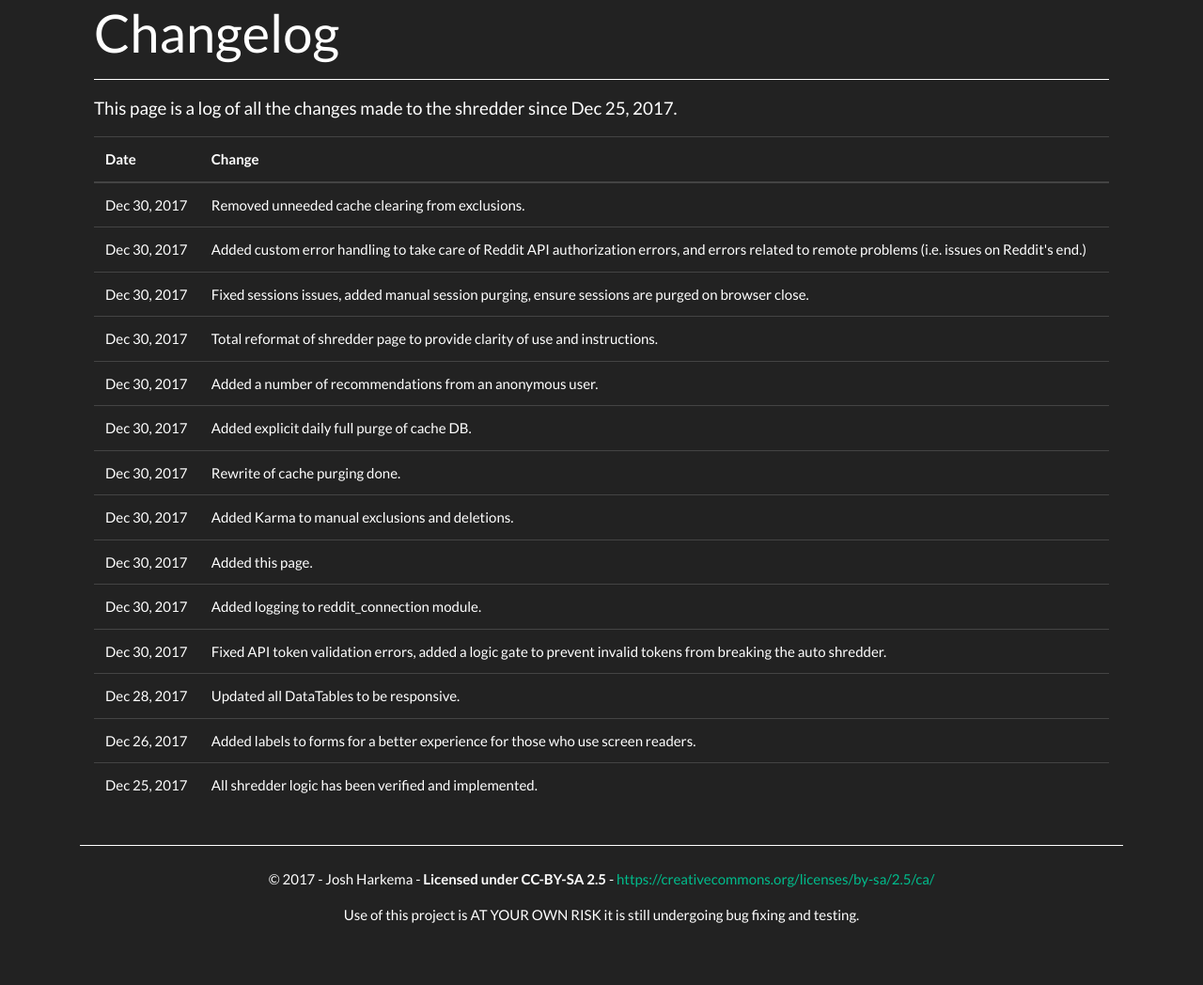
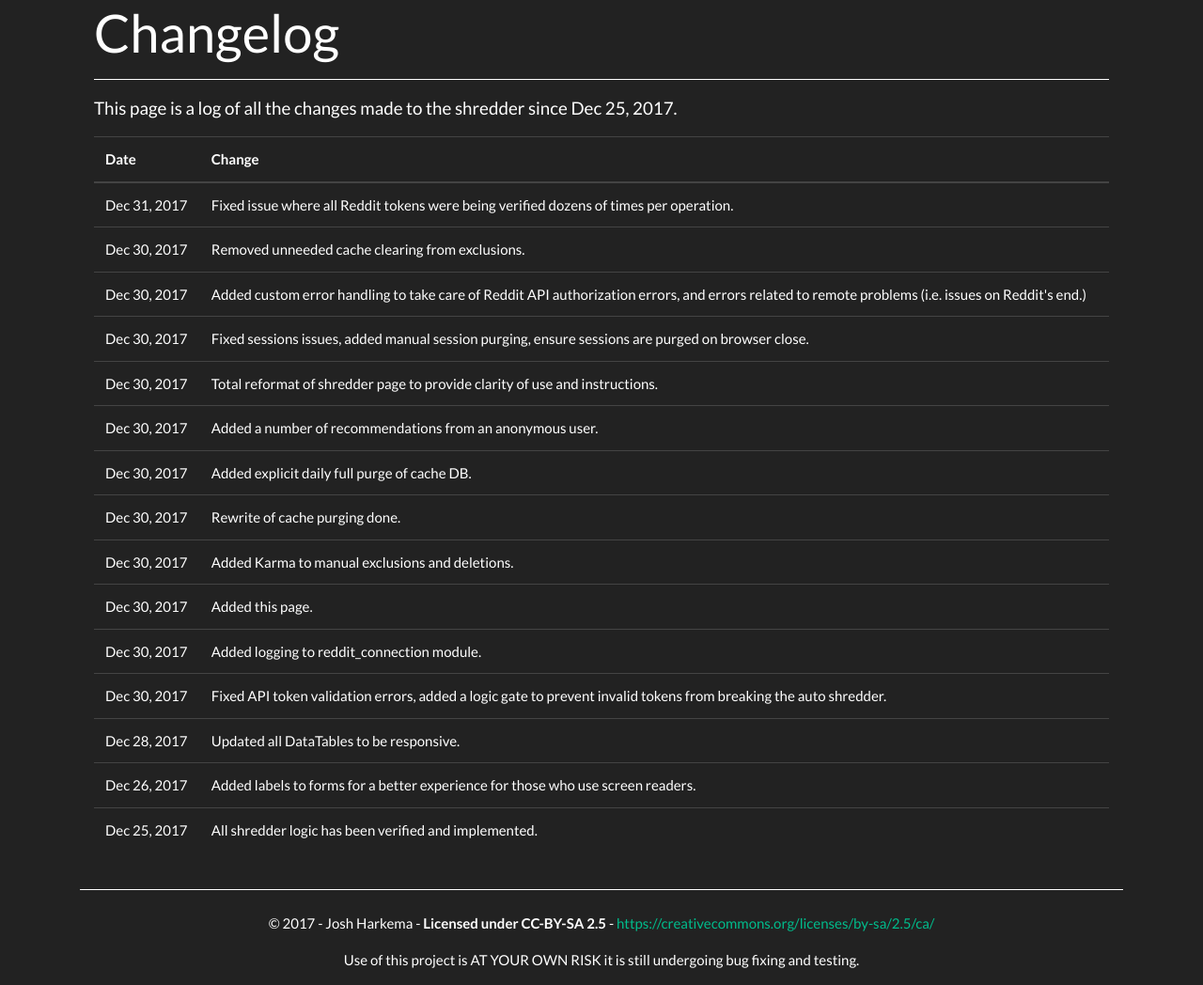
Before and after one commit to simeon4110/reddit-shredder-master, a Django app: page /changelog/ in a window 1280 px wide. Shown: the part 71-1119 px from the top of the page at 94% size. Before the commit the page ends 1053 px from the top, so only its background shows below. Run offline with Django 3.2, Linux system fonts and the light colour scheme; parts of the project's set-up code (start-up, migrations or seed data) failed here and were passed over; some libraries are stand-ins or nearby versions.

Commit message:
Updated changelog.

```diff
--- a/templates/changelog.html
+++ b/templates/changelog.html
@@ -21,6 +21,12 @@
                         </tr>
                         </thead>
                         <tbody>
+                        <tr>
+                            <td>Dec 31, 2017</td>
+                            <td>
+                                Fixed issue where all Reddit tokens were being verified dozens of times per operation.
+                            </td>
+                        </tr>
                         <tr>
                             <td>Dec 30, 2017</td>
                             <td>
```
